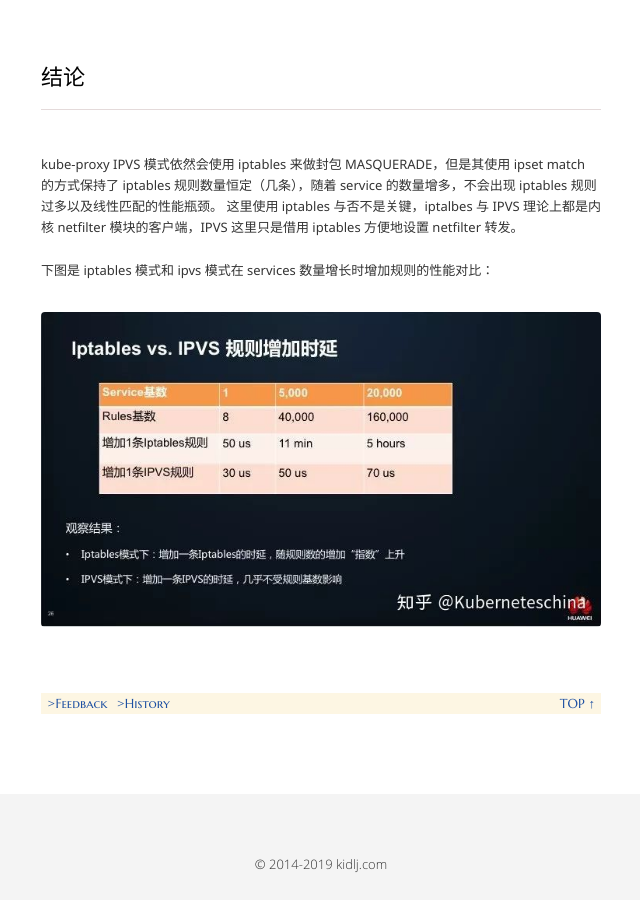
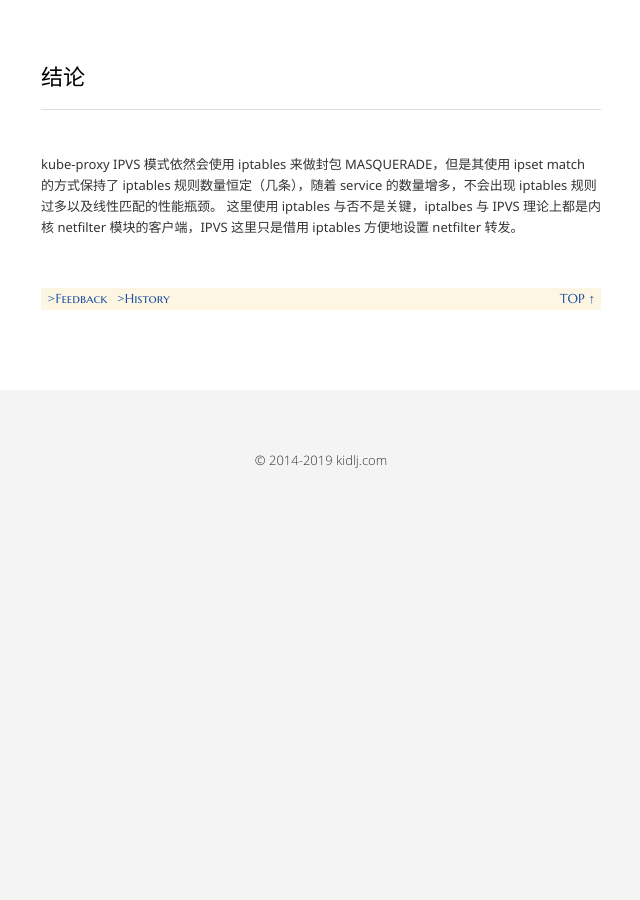
Before and after one commit to kidlj/awei, a Jekyll site: the page built from _posts/2018-11-28-kube-proxy.md, in a window 1280 px wide and 900 px high, scrolled down 11127 px. Shown: the whole window, without its empty margins (319-959 px from the left). Built offline with Jekyll 4.4.1, drawn with Linux system fonts in a browser that asks for light colours; after the commit the page ends 11622 px from its top, so only the background shows below that.

Commit message:
update images

```diff
--- a/_posts/2018-11-28-kube-proxy.md
+++ b/_posts/2018-11-28-kube-proxy.md
@@ -440,7 +440,3 @@ OUTPUT chain 如下，与入流量情形一样，也是所有流量跳转到 `KU
 
 kube-proxy IPVS 模式依然会使用 iptables 来做封包 MASQUERADE，但是其使用 ipset match 的方式保持了 iptables 规则数量恒定（几条），随着 service 的数量增多，不会出现 iptables 规则过多以及线性匹配的性能瓶颈。
 这里使用 iptables 与否不是关键，iptalbes 与 IPVS 理论上都是内核 netfilter 模块的客户端，IPVS 这里只是借用 iptables 方便地设置 netfilter 转发。
-
-下图是 iptables 模式和 ipvs 模式在 services 数量增长时增加规则的性能对比：
-
-![image](/images/kubeproxy/ipvs_1.jpg)
```
Also changed, not shown: images/kubeproxy/iptables_flow.png, images/kubeproxy/ipvs_1.jpg (deleted).
